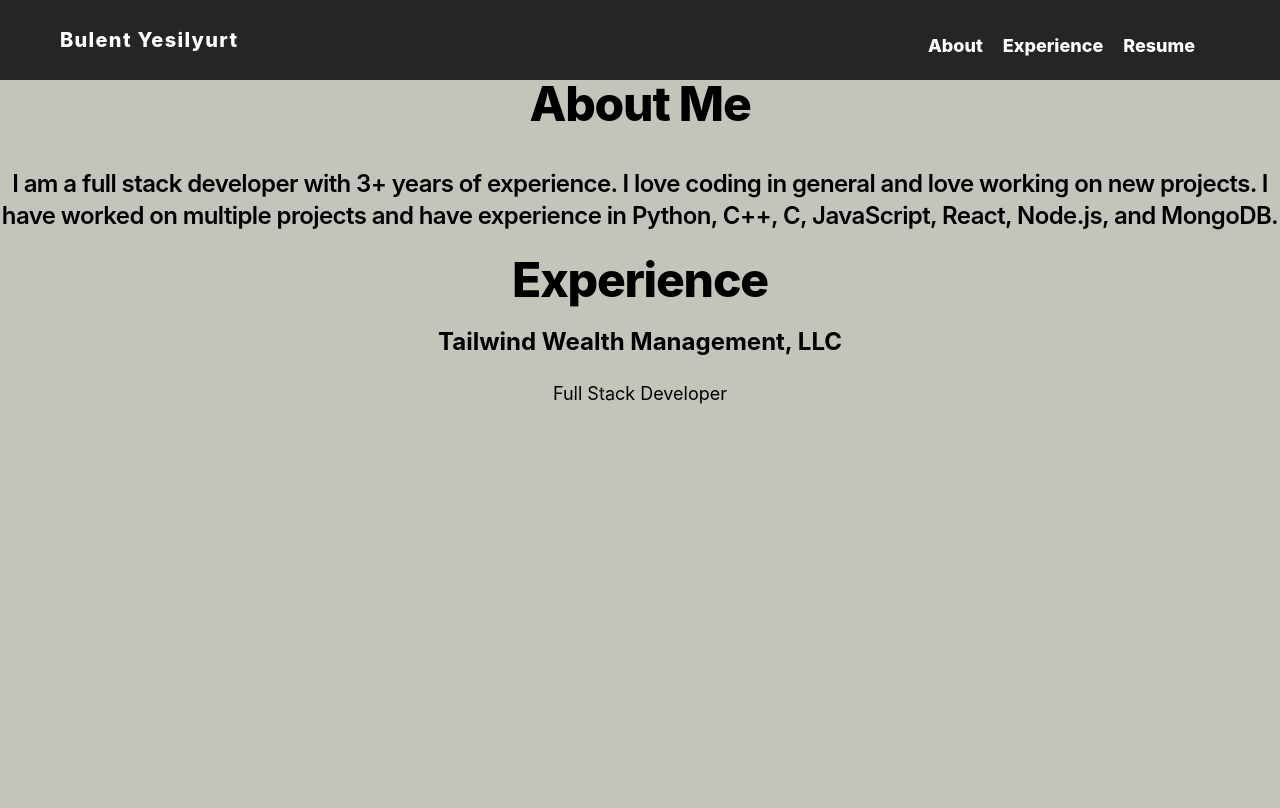
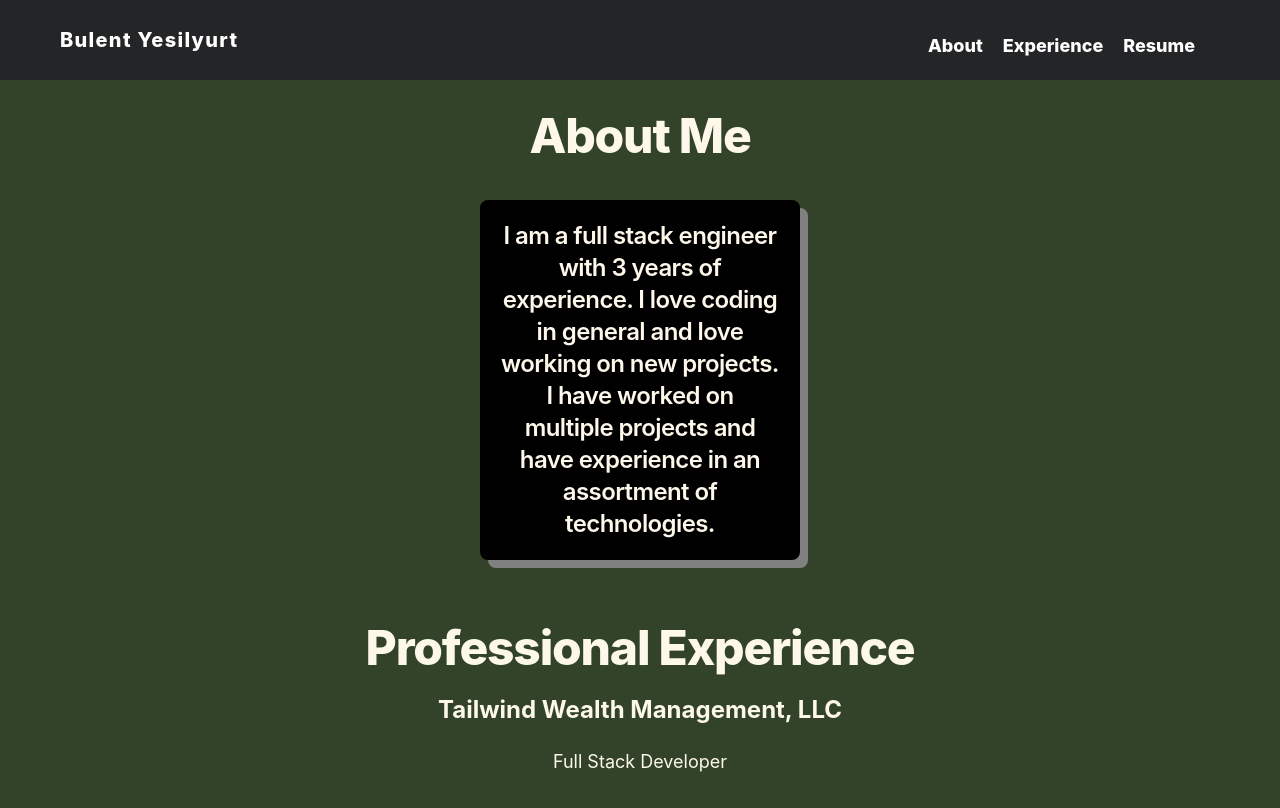
Before and after one commit to bulenty584/personal-website, a React (Create React App) app: page / in a window 1280 px wide. Built offline with nearby package versions, Linux system fonts and the light colour scheme.

Commit message:
More addition to styles, fixed centering etc.

```diff
--- a/src/App.js
+++ b/src/App.js
@@ -9,18 +9,17 @@ function App() {
         <TopBar />
         <div className="main-content w-full flex flex-col items-center">
         <h2
-          className="flex pt-20 font-extrabold tracking-tight sm:text-4xl sm:leading-10 md:text-5xl md:leading-14"
+          className="flex pt-28 pb-10 font-extrabold tracking-tight sm:text-4xl sm:leading-10 md:text-5xl md:leading-14 text-warm_white"
           id="abtme"
         >
           About Me
         </h2>
-        <div className="flex w-full sm:flex-row font-semibold tracking-tight sm:text-2xl sm:l1" id="about">
-          <div className="flex w-full" id="box1">
-            <p className="pt-10">
-              I am a full stack developer with 3+ years of experience. I love
+        <div className="flex w-full sm:flex-row font-semibold tracking-tight sm:text-2xl sm:l1 text-warm_white pb-10" id="about">
+          <div className="p-4 mx-auto w-1/4 min-w-[300px] bg-black rounded-lg border-4 border-black shadow-[8px_8px_0px_grey] transition-transform transform-gpu hover:scale-105 transition-duration-300" id="box1">
+            <p className="text-warm_white">
+              I am a full stack engineer with 3 years of experience. I love
               coding in general and love working on new projects. I have worked
-              on multiple projects and have experience in Python, C++, C,
-              JavaScript, React, Node.js, and MongoDB.
+              on multiple projects and have experience in an assortment of technologies.
             </p>
           </div>
         </div>
--- a/src/Experience/Experience.js
+++ b/src/Experience/Experience.js
@@ -6,15 +6,15 @@ function Experience() {
       <div className="experience-section w-full flex flex-col items-center">
         <div className="space-y-2 pb-8 pt-6 md:space-y-5">
           <h1
-            className="text-center w-full font-extrabold tracking-tight sm:text-4xl sm:leading-10 md:text-5xl md:leading-14"
+            className="text-center w-full font-extrabold tracking-tight sm:text-4xl sm:leading-10 md:text-5xl md:leading-14 text-warm_white"
             id="exp"
           >
-            Experience
+            Professional Experience
           </h1>
-          <h2 className="text-2xl font-bold leading-9">
+          <h2 className="text-2xl font-bold leading-9 text-warm_white">
             Tailwind Wealth Management, LLC
           </h2>
-          <p className="text-lg leading-7 text-gray-500 dark:text-gray-400">
+          <p className="text-lg leading-7 text-gray-500 dark:text-gray-400 text-warm_white">
             Full Stack Developer
           </p>
         </div>
--- a/src/index.css
+++ b/src/index.css
@@ -5,7 +5,7 @@ body {
         "Helvetica Neue", sans-serif;
     -webkit-font-smoothing: antialiased;
     -moz-osx-font-smoothing: grayscale;
-    background-color: #c4c5ba;
+    background-color: #32432A;
     overflow: auto;
 }
 
--- a/tailwind.config.js
+++ b/tailwind.config.js
@@ -30,6 +30,7 @@ module.exports = {
         "gray-light": "#d3dce6",
         "green-light": "#c4c5ba",
         "dark-blue": "#000071",
+        "warm_white": "#fef8ea",
       },
       typography: ({ theme }) => ({
         DEFAULT: {
```
